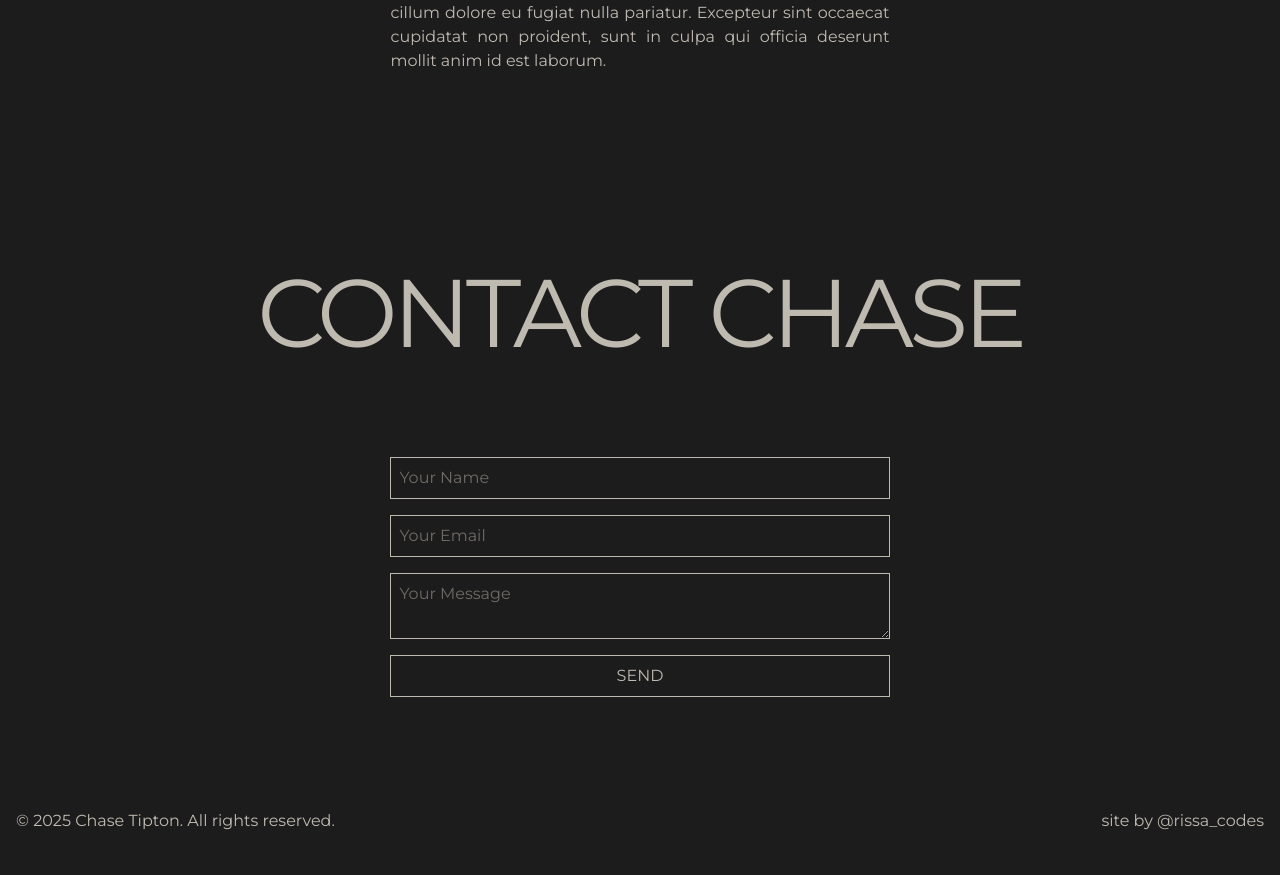
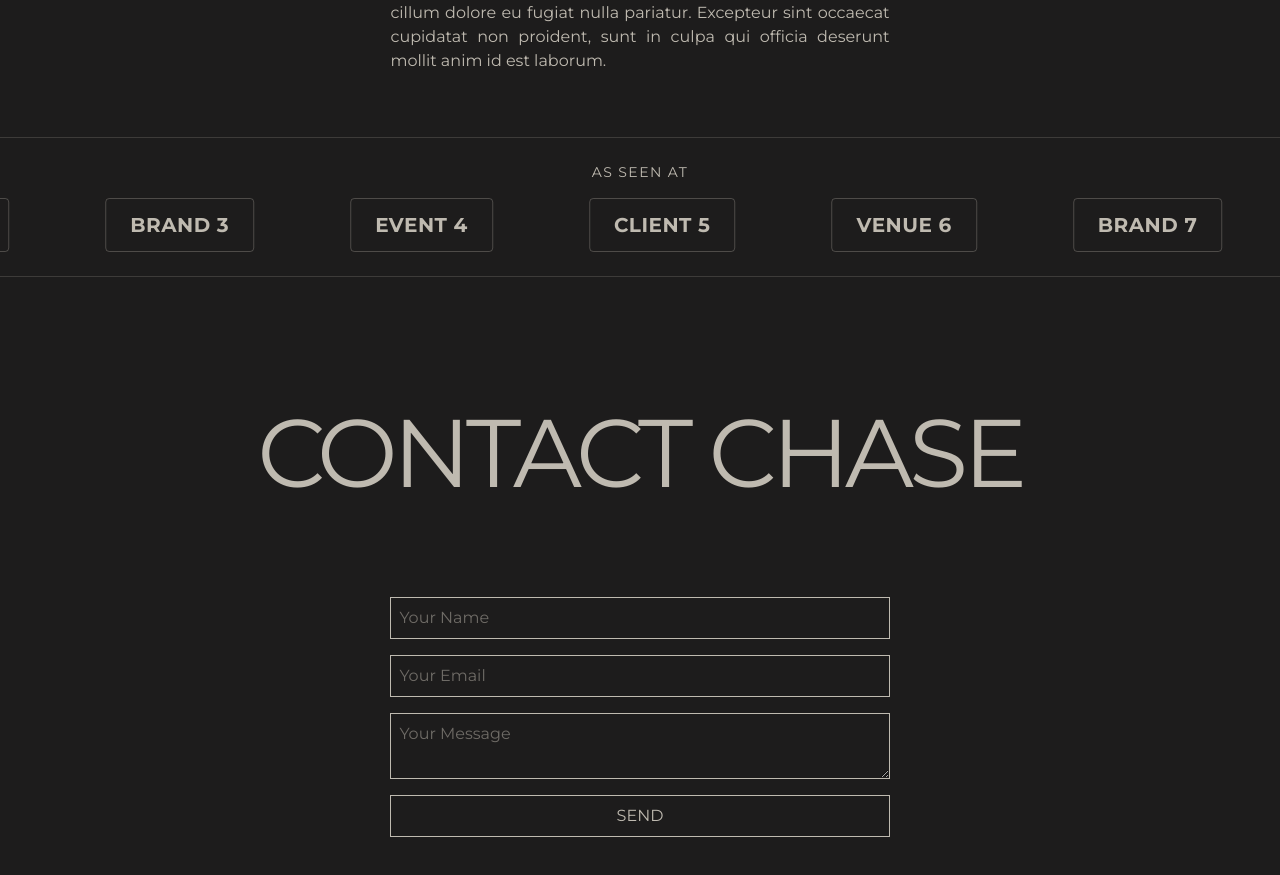
Before and after one commit to msrissaxox/ChaseTipton, a Next.js app in the folder my-nextjs-app/: page / in a window 1280 px wide. Shown: the part 1160-2035 px from the top of the page. Before the commit the page ends 2009 px from the top, so only its background shows below. Built offline with nearby package versions, Linux system fonts and the light colour scheme.

Commit message:
add second marquee

```diff
--- a/my-nextjs-app/app/page.js
+++ b/my-nextjs-app/app/page.js
@@ -2,6 +2,7 @@ import Nav from "@/components/Nav";
 import Carousel from "@/components/Carousel";
 import Marquee from "@/components/Marquee";
 import Hero from "@/components/Hero";
+import LogosMarquee from "@/components/LogosMarquee";
 import Contact from "@/components/Contact";
 import Footer from "@/components/Footer";
 
@@ -33,6 +34,7 @@ export default function Home() {
         <Carousel />
         <Marquee />
         <Hero />
+        <LogosMarquee />
         <Contact />
       </main>
       <Footer />
--- /dev/null
+++ b/my-nextjs-app/components/LogosMarquee.js
@@ -0,0 +1,60 @@
+'use client';
+
+import React from "react";
+
+export default function LogosMarquee() {
+    // Placeholder logos - replace with actual client/venue logos
+    const logos = [
+        "CLIENT 1",
+        "VENUE 2",
+        "BRAND 3",
+        "EVENT 4",
+        "CLIENT 5",
+        "VENUE 6",
+        "BRAND 7",
+        "EVENT 8"
+    ];
+
+    return (
+        <div className="w-full overflow-hidden bg-[#1d1c1c] py-6 border-y border-[#bfbab0]/20">
+            <div className="text-center text-[#bfbab0] text-sm tracking-widest mb-4">
+                AS SEEN AT
+            </div>
+            <div className="flex whitespace-nowrap animate-logos-marquee">
+                <div className="flex items-center gap-24 pr-24">
+                    {logos.map((logo, index) => (
+                        <div
+                            key={`logo-1-${index}`}
+                            className="text-[#bfbab0] font-bold text-xl tracking-wide px-6 py-3 border border-[#bfbab0]/30 rounded"
+                        >
+                            {logo}
+                        </div>
+                    ))}
+                </div>
+                <div className="flex items-center gap-24 pr-24">
+                    {logos.map((logo, index) => (
+                        <div
+                            key={`logo-2-${index}`}
+                            className="text-[#bfbab0] font-bold text-xl tracking-wide px-6 py-3 border border-[#bfbab0]/30 rounded"
+                        >
+                            {logo}
+                        </div>
+                    ))}
+                </div>
+            </div>
+            <style jsx>{`
+                @keyframes logos-marquee {
+                    0% {
+                        transform: translateX(0);
+                    }
+                    100% {
+                        transform: translateX(-50%);
+                    }
+                }
+                .animate-logos-marquee {
+                    animation: logos-marquee 10s linear infinite;
+                }
+            `}</style>
+        </div>
+    );
+}
```
